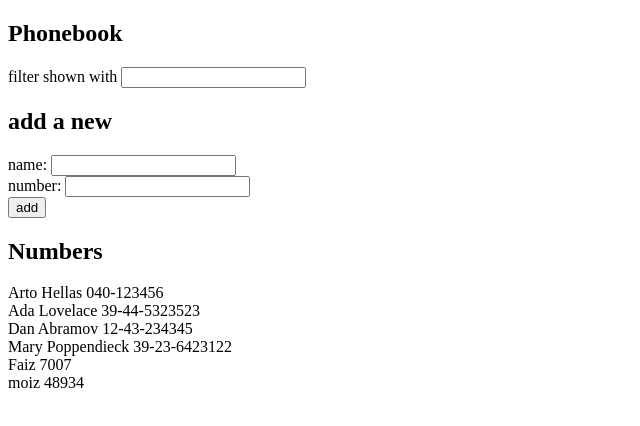
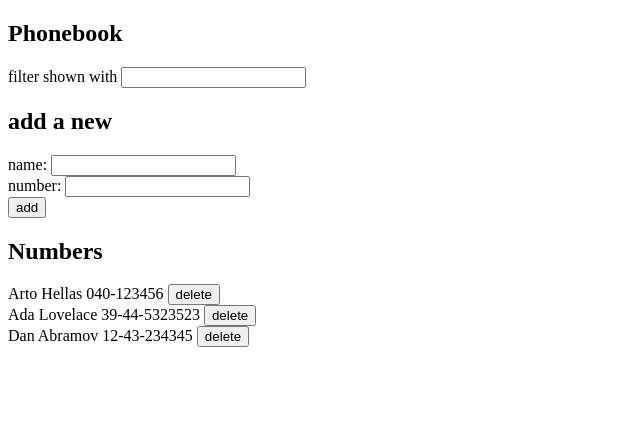
Before and after one commit to FaizAlamDev/part2, a React (Create React App) app in the folder phonebook/: page / in a window 1280 px wide. Shown: the top 426 px of the page, without its empty margins (0-640 px from the left). Built offline with nearby package versions, Linux system fonts and the light colour scheme; data requests are answered from the project's data file.

Commit message:
2.17
took 20 mins

```diff
--- a/phonebook/db.json
+++ b/phonebook/db.json
@@ -14,21 +14,6 @@
       "name": "Dan Abramov",
       "number": "12-43-234345",
       "id": 3
-    },
-    {
-      "name": "Mary Poppendieck",
-      "number": "39-23-6423122",
-      "id": 4
-    },
-    {
-      "name": "Faiz",
-      "number": "7007",
-      "id": 5
-    },
-    {
-      "name": "moiz",
-      "number": "48934",
-      "id": 6
     }
   ]
 }
--- a/phonebook/src/App.js
+++ b/phonebook/src/App.js
@@ -45,6 +45,15 @@ const App = () => {
 			person.name.toLowerCase().includes(filterName.toLowerCase())
 		)
 
+	const deletePerson = (id) => {
+		const person = persons.find((p) => p.id === id)
+		if (window.confirm(`Delete ${person.name} ?`)) {
+			personService.remove(id).then((response) => {
+				setPersons(persons.filter((p) => p.id !== id))
+			})
+		}
+	}
+
 	return (
 		<div>
 			<h2>Phonebook</h2>
@@ -59,7 +68,11 @@ const App = () => {
 			/>
 			<h2>Numbers</h2>
 			{filterNamesFunction(persons).map((person) => (
-				<Person key={person.name} person={person} />
+				<Person
+					key={person.name}
+					person={person}
+					handleClick={() => deletePerson(person.id)}
+				/>
 			))}
 		</div>
 	)
--- a/phonebook/src/components/Filter.js
+++ b/phonebook/src/components/Filter.js
@@ -1,10 +1,9 @@
 import React from 'react'
 
-const Filter = (props) => {
+const Filter = ({ value, onChange }) => {
 	return (
 		<div>
-			filter shown with{' '}
-			<input value={props.value} onChange={props.onChange} />
+			filter shown with <input value={value} onChange={onChange} />
 		</div>
 	)
 }
--- a/phonebook/src/components/Person.js
+++ b/phonebook/src/components/Person.js
@@ -1,9 +1,10 @@
 import React from 'react'
 
-const Person = (props) => {
+const Person = ({ person, handleClick }) => {
 	return (
-		<div key={props.person.name}>
-			{props.person.name} {props.person.number}
+		<div key={person.name}>
+			{person.name} {person.number}{' '}
+			<button onClick={handleClick}>delete</button>
 		</div>
 	)
 }
--- a/phonebook/src/services/persons.js
+++ b/phonebook/src/services/persons.js
@@ -11,6 +11,11 @@ const create = (personObject) => {
 	return request.then((response) => response.data)
 }
 
-const obj = { getAll, create }
+const remove = (id) => {
+	const request = axios.delete(`${baseUrl}/${id}`)
+	return request.then((response) => response.data)
+}
+
+const obj = { getAll, create, remove }
 
 export default obj
```
